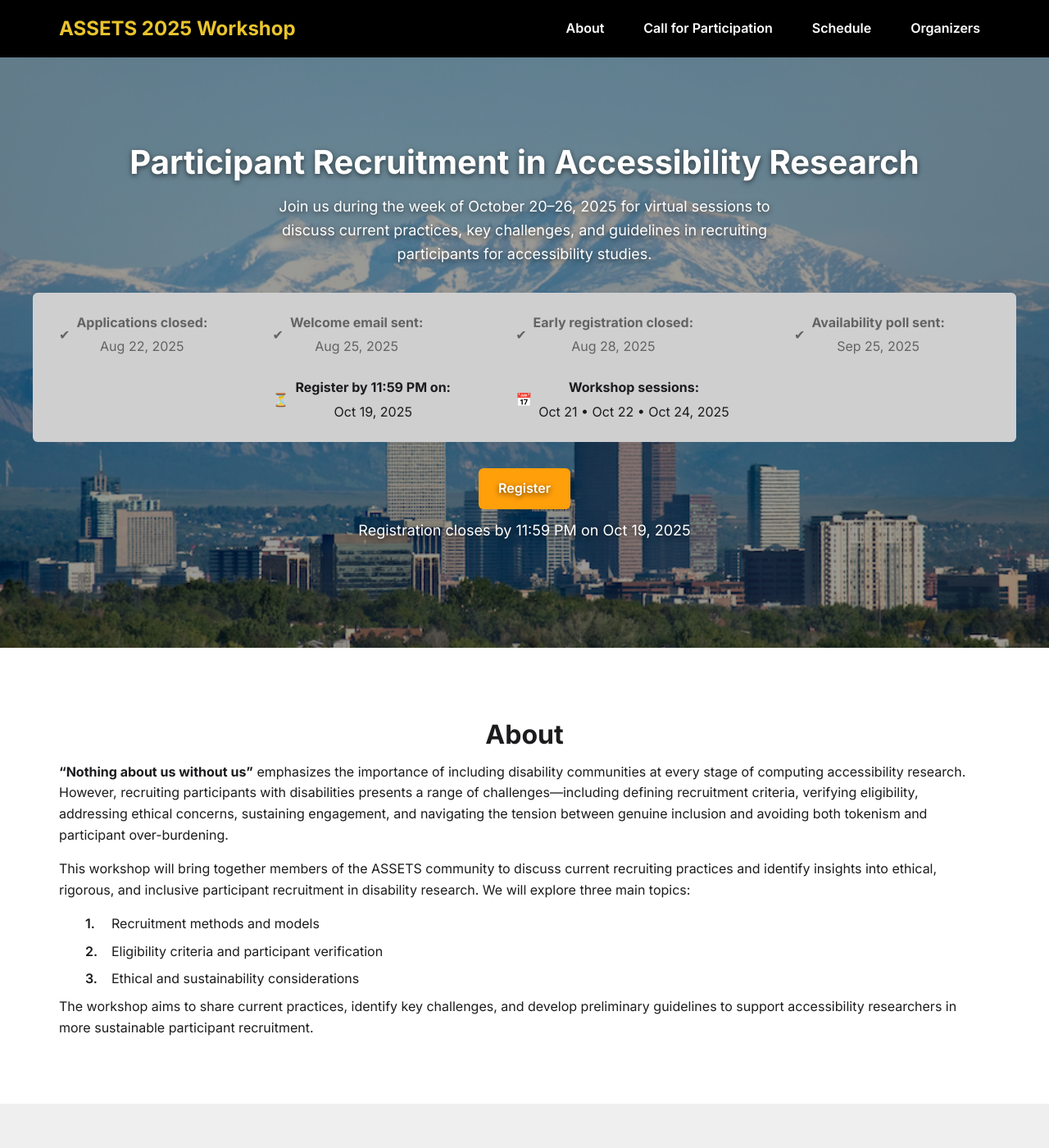
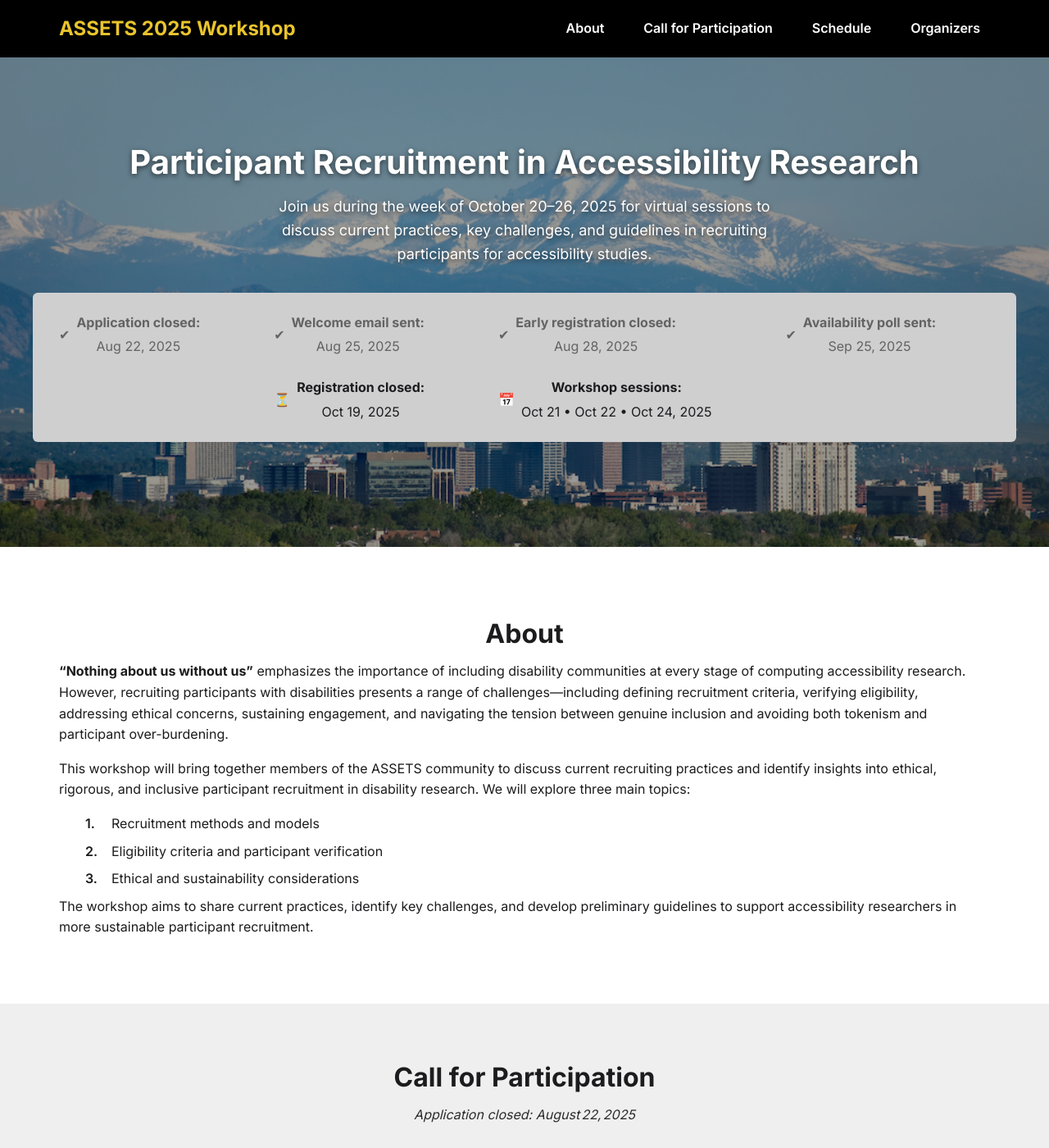
Before and after one commit to assets-recruitment-2025/assets-recruitment-2025.github.io, a Jekyll site: the page built from index.md, in a window 1280 px wide and 1400 px high. Shown: the whole window at 82% size. Built offline with Jekyll 4.4.1, drawn with Linux system fonts in a browser that asks for light colours; some of the changed text lies outside the part shown.

Commit message:
Update workshop site Schedule

```diff
--- a/index.md
+++ b/index.md
@@ -15,7 +15,7 @@ permalink: /
     <div class="milestone past">
       <span class="icon">✔︎</span>
       <div>
-        <strong>Applications closed:</strong>
+        <strong>Application closed:</strong>
         <time datetime="2025-08-22">Aug 22, 2025</time>
       </div>
     </div>
@@ -43,7 +43,7 @@ permalink: /
     <div class="milestone upcoming">
       <span class="icon">⏳</span>
       <div>
-        <strong>Register by 11:59 PM on:</strong>
+        <strong>Registration closed:</strong>
         <time datetime="2025-10-19">Oct 19, 2025</time>
       </div>
     </div>
@@ -57,17 +57,17 @@ permalink: /
     </div>
   </div>
 
-  <div class="hero-cta">
+  <!--<div class="hero-cta">
     <a
       class="btn btn-primary"
       href="https://web.cvent.com/event/2197df01-92d8-4c44-8ac6-4de540b0d61f/summary"
     >
-      Register
+      Registration closed
     </a>
     <p class="deadline">
-      Registration closes by 11:59 PM on <time datetime="2025-10-19">Oct 19, 2025</time>
+      Registration closed on <time datetime="2025-10-19">Oct 19, 2025</time>
     </p>
-  </div>
+  </div>-->
 </section>
 
 
@@ -100,7 +100,7 @@ permalink: /
             Call for Participation
             </h2>
             <p class="section-subheading">
-            Applications closed:
+            Application closed:
             <time datetime="2025-08-08">August 22, 2025</time>
             </p>
     </div>
@@ -129,7 +129,7 @@ permalink: /
             <!-- Card: Ready to Apply (CTA) -->
             <div class="call-card call-card--cta">
             <div class="call-card-icon">✍️</div>
-            <h3>Applications closed</h3>
+            <h3>Application closed</h3>
             <p>
                 Complete the Google Form to share your interest and your accessibility recruiting experiences.
             </p>
@@ -137,7 +137,7 @@ permalink: /
                 class="btn btn-primary"
                 href="https://forms.gle/XrTLxiypCMxgvmiF6"
             >
-                Applications closed
+                Application closed
             </a>
             </div>
         </div>
```
